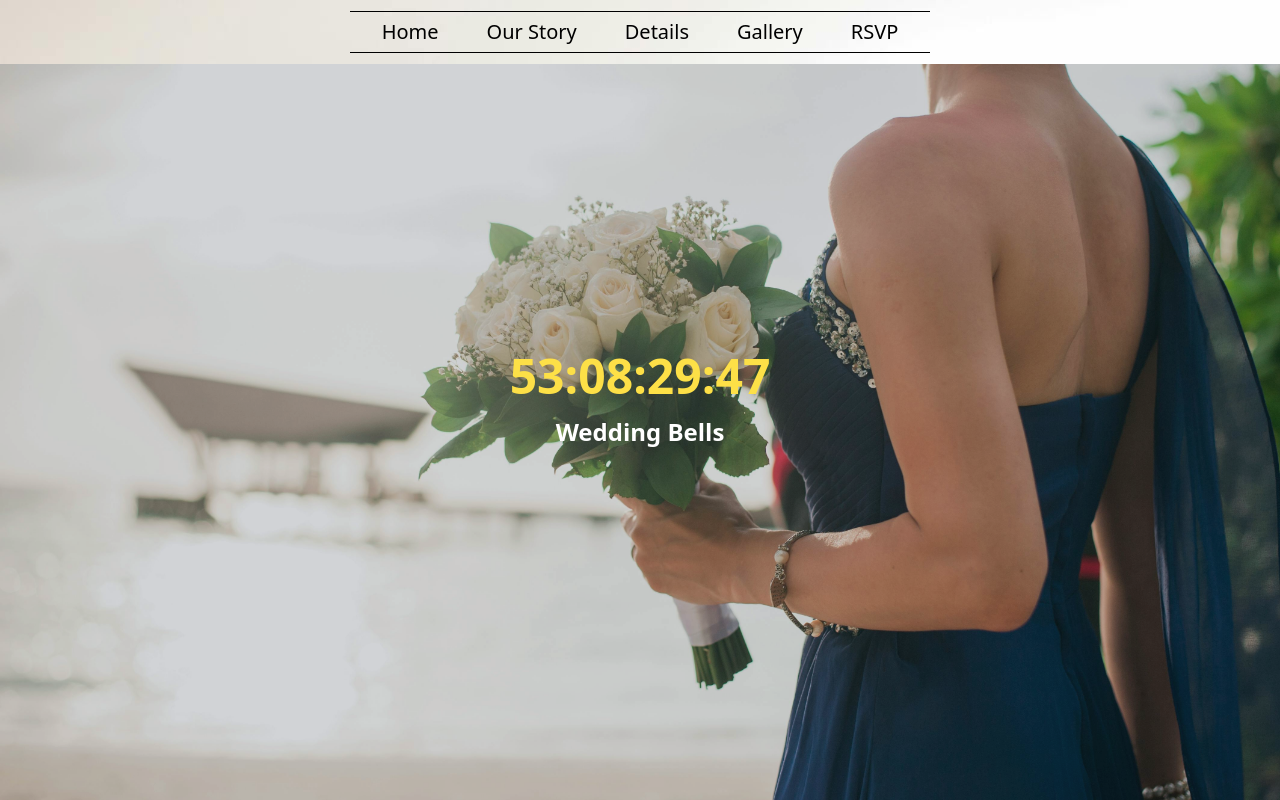
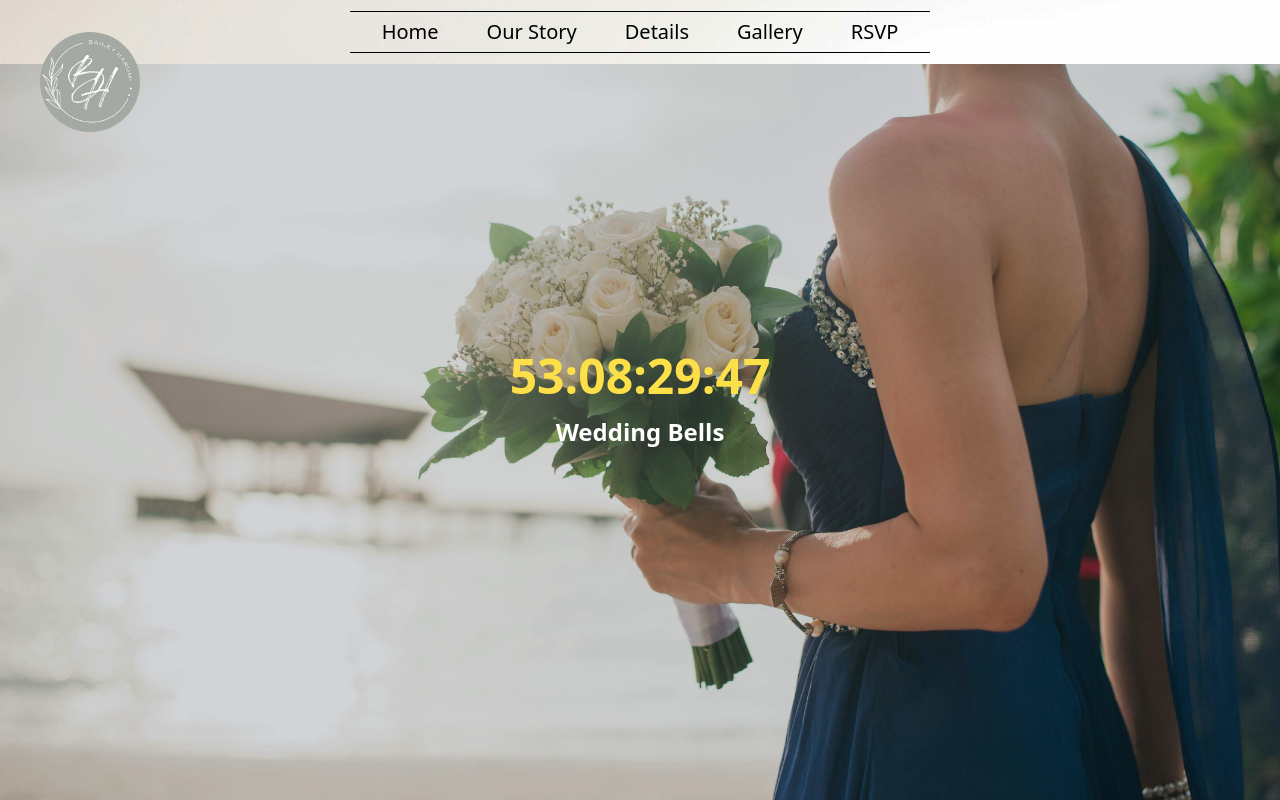
Before and after one commit to Sulaimon-Omotosho/wedding-bells, a Next.js app: page / in a window 1280 px wide. Built offline with nearby package versions, Linux system fonts and the light colour scheme.

Commit message:
Feat: Initials added

```diff
--- a/src/app/layout.tsx
+++ b/src/app/layout.tsx
@@ -3,6 +3,7 @@ import { Plus_Jakarta_Sans } from 'next/font/google'
 import './globals.css'
 import { cn } from '@/lib/utils'
 import Navbar from '@/components/Navbar'
+import Image from 'next/image'
 
 const fontSans = Plus_Jakarta_Sans({
   subsets: ['latin'],
@@ -24,11 +25,18 @@ export default function RootLayout({
     <html lang='en'>
       <body
         className={cn(
-          'min-h-screen bg-dark-300 font-sans antialiased remove-scrollbar',
+          'min-h-screen bg-dark-300 font-sans antialiased remove-scrollbar relative',
           fontSans.variable
         )}
       >
         <Navbar />
+        <Image
+          src='/assets/images/initials.jpg'
+          width={100}
+          height={100}
+          alt='initials'
+          className='absolute rounded-full left-4 md:left-10 bottom-4 md:top-8'
+        />
         {children}
       </body>
     </html>
```
Also changed, not shown: public/assets/images/initials.jpg (added).
